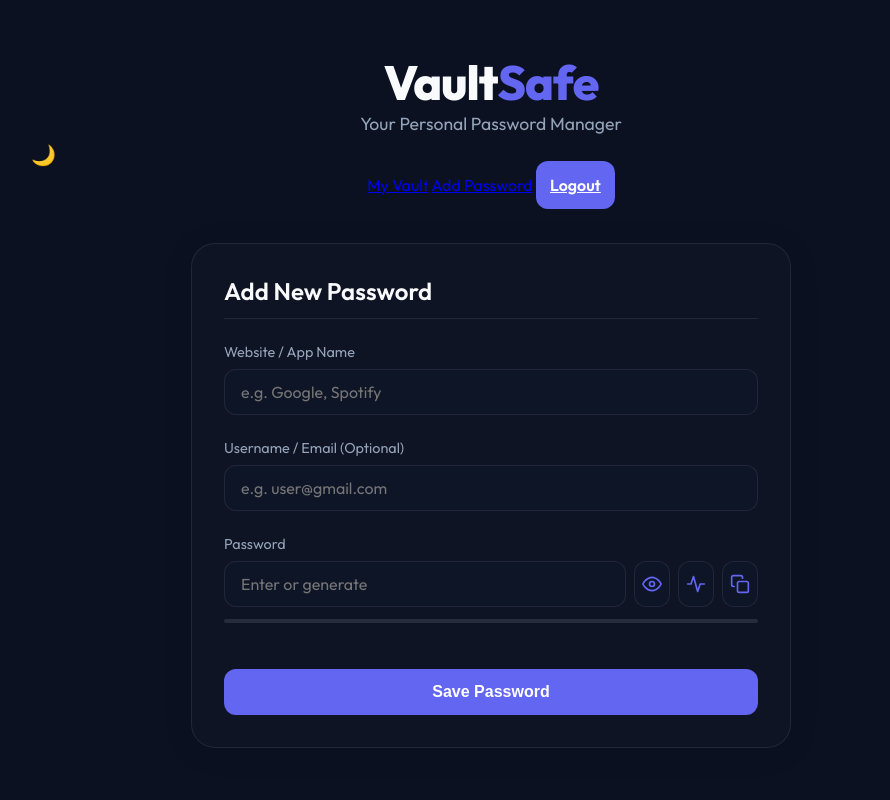
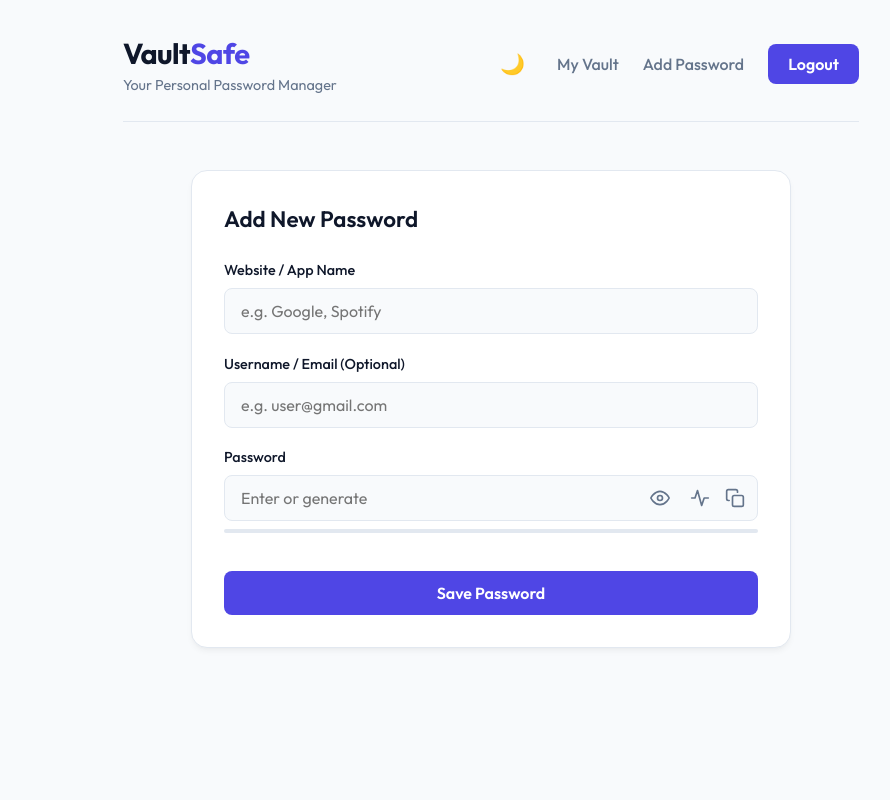
Before and after one commit to mishraadarsh27/password-manager, a Flask app: page /add in a window 1280 px wide. Shown: the whole page, without its empty margins (149-1039 px from the left). Run offline with Flask 3, Linux system fonts and the light colour scheme; the visitor is signed in with stand-in values (Sample User, id 1).

Commit message:
style: Premium UI overhaul with Light Mode aesthetic

```diff
--- a/static/css/style.css
+++ b/static/css/style.css
@@ -1,18 +1,36 @@
+/* Import Fonts */
+@import url('https://fonts.googleapis.com/css2?family=Outfit:wght@300;400;500;600;700&family=JetBrains+Mono:wght@400;500&display=swap');
+
+/* Base Variables (Light Mode) */
 :root {
-    --bg-color: #0b1121;
-    --card-bg: rgba(17, 24, 39, 0.65);
-    --primary: #6366f1;
-    --primary-hover: #4f46e5;
+    --bg-color: #f8fafc;
+    --card-bg: #ffffff;
+    --primary: #4f46e5;
+    --primary-hover: #4338ca;
     --accent: #10b981;
-    --text-main: #f8fafc;
-    --text-muted: #94a3b8;
-    --border: rgba(255, 255, 255, 0.08);
+    --text-main: #0f172a;
+    --text-muted: #64748b;
+    --border: #e2e8f0;
     --danger: #ef4444;
     --warning: #f59e0b;
-    --font-sans: 'Outfit', sans-serif;
-    --font-mono: 'JetBrains Mono', monospace;
+    --shadow: 0 4px 6px -1px rgba(0, 0, 0, 0.05), 0 2px 4px -2px rgba(0, 0, 0, 0.025);
+    --shadow-hover: 0 10px 15px -3px rgba(0, 0, 0, 0.08), 0 4px 6px -4px rgba(0, 0, 0, 0.04);
 }
 
+/* Extra Dark Mode */
+body.extra-dark {
+    --bg-color: #000000;
+    --card-bg: #0a0a0a;
+    --primary: #6366f1;
+    --primary-hover: #818cf8;
+    --text-main: #ffffff;
+    --text-muted: #a1a1aa;
+    --border: #27272a;
+    --shadow: none;
+    --shadow-hover: 0 10px 25px -5px rgba(255,255,255, 0.05);
+}
+
+/* Global Reset */
 * {
     margin: 0;
     padding: 0;
@@ -20,276 +38,203 @@
 }
 
 body {
-    font-family: var(--font-sans);
+    font-family: 'Outfit', sans-serif;
     background-color: var(--bg-color);
     color: var(--text-main);
     min-height: 100vh;
     display: flex;
-    justify-content: center;
+    flex-direction: column;
     align-items: center;
-    overflow-x: hidden;
-}
-
-/* Animated background gradient */
-.background-animation {
-    position: fixed;
-    top: 0;
-    left: 0;
-    width: 100vw;
-    height: 100vh;
-    background: radial-gradient(circle at 15% 50%, rgba(99, 102, 241, 0.15) 0%, transparent 50%),
-                radial-gradient(circle at 85% 30%, rgba(16, 185, 129, 0.15) 0%, transparent 50%),
-                radial-gradient(circle at 50% 80%, rgba(245, 158, 11, 0.1) 0%, transparent 50%);
-    z-index: -1;
-    animation: backgroundShift 20s ease-in-out infinite alternate;
-}
-
-@keyframes backgroundShift {
-    0% { transform: scale(1) translate(0, 0); }
-    33% { transform: scale(1.05) translate(2%, -2%); }
-    66% { transform: scale(1.1) translate(-2%, 2%); }
-    100% { transform: scale(1.05) translate(0, 0); }
+    transition: background-color 0.3s ease, color 0.3s ease;
+    line-height: 1.5;
 }
 
 .container {
     width: 100%;
-    max-width: 1000px;
+    max-width: 800px; /* Kept narrow for a focused look */
     padding: 2rem;
-    z-index: 1;
+    margin: 0 auto;
 }
 
-header {
-    text-align: center;
+/* Layout & Nav */
+.app-header {
+    display: flex;
+    justify-content: space-between;
+    align-items: center;
     margin-bottom: 3rem;
+    padding-bottom: 1.5rem;
+    border-bottom: 1px solid var(--border);
 }
 
-header h1 {
-    font-size: 3rem;
-    font-weight: 800;
-    letter-spacing: -1px;
-    margin-bottom: 0.5rem;
+@media (max-width: 600px) {
+    .app-header {
+        flex-direction: column;
+        gap: 1rem;
+        text-align: center;
+    }
 }
 
-header h1 span {
+.app-header h1 {
+    font-size: 1.8rem;
+    font-weight: 700;
+    letter-spacing: -0.5px;
+}
+
+.app-header h1 span {
     color: var(--primary);
 }
 
-header p {
+.app-header p {
+    font-size: 0.9rem;
     color: var(--text-muted);
-    font-size: 1.1rem;
 }
 
-.dashboard {
-    display: grid;
-    grid-template-columns: 1fr 1.5fr;
-    gap: 2rem;
+.top-nav {
+    display: flex;
+    gap: 1.5rem;
+    align-items: center;
 }
 
-@media (max-width: 768px) {
-    .dashboard {
-        grid-template-columns: 1fr;
-    }
+.nav-link {
+    color: var(--text-muted);
+    text-decoration: none;
+    font-weight: 500;
+    transition: color 0.2s ease;
 }
 
-/* Glassmorphism Card */
+.nav-link:hover {
+    color: var(--text-main);
+}
+
+.logout-btn {
+    padding: 0.5rem 1.25rem !important;
+    width: auto !important;
+}
+
+/* Cards */
 .card {
     background: var(--card-bg);
-    backdrop-filter: blur(16px);
-    -webkit-backdrop-filter: blur(16px);
     border: 1px solid var(--border);
-    border-radius: 1.5rem;
+    border-radius: 16px;
     padding: 2rem;
-    box-shadow: 0 4px 30px rgba(0, 0, 0, 0.1);
-    transition: transform 0.3s ease, box-shadow 0.3s ease, border-color 0.3s ease;
-}
-
-.card:hover {
-    transform: translateY(-5px);
-    box-shadow: 0 10px 40px rgba(0, 0, 0, 0.2);
-    border-color: rgba(255, 255, 255, 0.15);
+    box-shadow: var(--shadow);
+    transition: background 0.3s ease, border-color 0.3s ease, box-shadow 0.3s ease;
+    margin-bottom: 2rem;
 }
 
 .card h2 {
-    font-size: 1.5rem;
     margin-bottom: 1.5rem;
+    font-size: 1.4rem;
     font-weight: 600;
-    border-bottom: 1px solid var(--border);
-    padding-bottom: 0.75rem;
 }
 
+/* Forms & Inputs */
 .input-group {
-    margin-bottom: 1.5rem;
+    margin-bottom: 1.2rem;
 }
 
-.input-group label {
+label {
     display: block;
-    margin-bottom: 0.5rem;
+    margin-bottom: 0.4rem;
     font-size: 0.9rem;
-    color: var(--text-muted);
+    font-weight: 500;
+    color: var(--text-main);
 }
 
 input {
     width: 100%;
     padding: 0.75rem 1rem;
-    background: rgba(15, 23, 42, 0.6);
+    background: var(--bg-color);
     border: 1px solid var(--border);
-    border-radius: 0.75rem;
+    border-radius: 8px;
     color: var(--text-main);
     font-family: inherit;
     font-size: 1rem;
-    transition: all 0.3s ease;
+    transition: all 0.2s ease;
+    outline: none;
 }
 
 input:focus {
-    outline: none;
     border-color: var(--primary);
-    box-shadow: 0 0 0 3px rgba(59, 130, 246, 0.2);
+    box-shadow: 0 0 0 3px rgba(99, 102, 241, 0.1);
 }
 
 .password-input-wrapper {
+    position: relative;
     display: flex;
-    gap: 0.5rem;
+    align-items: center;
 }
 
-.btn-icon {
-    background: rgba(15, 23, 42, 0.6);
-    border: 1px solid var(--border);
-    border-radius: 0.75rem;
-    color: var(--primary);
-    width: 3rem;
-    display: flex;
-    justify-content: center;
-    align-items: center;
-    cursor: pointer;
-    transition: all 0.2s ease;
+.password-input-wrapper input {
+    padding-right: 120px;
 }
 
-.btn-icon:hover {
-    background: var(--primary);
-    color: white;
-    border-color: var(--primary);
+.password-input-wrapper .btn-icon {
+    position: absolute;
+    background: transparent;
+    border: none;
+    color: var(--text-muted);
+    cursor: pointer;
+    padding: 0.5rem;
+    display: flex;
+    align-items: center;
+    transition: color 0.2s ease;
 }
 
-.strength-meter-container {
-    width: 100%;
-    height: 4px;
-    background: rgba(255, 255, 255, 0.1);
-    border-radius: 2px;
-    margin-top: 0.75rem;
-    overflow: hidden;
+.password-input-wrapper .btn-icon:hover {
+    color: var(--primary);
 }
 
-.strength-meter-bar {
-    height: 100%;
-    width: 0%;
-    transition: width 0.3s ease, background-color 0.3s ease;
-}
+#btn-toggle-vis { right: 80px; }
+#btn-generate { right: 40px; }
+#btn-copy { right: 5px; }
 
-.strength-text {
-    font-size: 0.8rem;
-    margin-top: 0.4rem;
-    text-align: right;
-    min-height: 1rem;
-    color: var(--text-muted);
-}
-
+/* Buttons */
 .btn-primary {
-    width: 100%;
-    padding: 0.875rem;
     background: var(--primary);
     color: white;
     border: none;
-    border-radius: 0.75rem;
-    font-size: 1rem;
+    padding: 0.75rem 1.5rem;
+    border-radius: 8px;
     font-weight: 600;
     cursor: pointer;
-    transition: all 0.3s ease;
+    width: 100%;
+    font-family: inherit;
+    font-size: 1rem;
+    transition: all 0.2s cubic-bezier(0.4, 0, 0.2, 1);
+    display: inline-block;
+    text-align: center;
+    text-decoration: none;
 }
 
 .btn-primary:hover {
     background: var(--primary-hover);
     transform: translateY(-2px);
-    box-shadow: 0 4px 12px rgba(59, 130, 246, 0.3);
+    box-shadow: 0 4px 12px rgba(79, 70, 229, 0.3);
 }
 
-.toast-container {
-    position: fixed;
-    bottom: 2rem;
-    right: 2rem;
-    display: flex;
-    flex-direction: column;
-    gap: 1rem;
-    z-index: 1000;
-}
-
-.toast {
-    padding: 1rem 1.5rem;
-    border-radius: 0.75rem;
-    font-size: 0.95rem;
-    font-weight: 500;
-    box-shadow: 0 10px 25px rgba(0, 0, 0, 0.2);
-    animation: slideIn 0.3s cubic-bezier(0.68, -0.55, 0.265, 1.55) forwards;
-    backdrop-filter: blur(10px);
-}
-
-@keyframes slideIn {
-    0% { opacity: 0; transform: translateX(100%); }
-    100% { opacity: 1; transform: translateX(0); }
-}
-
-.toast.success {
-    background: rgba(16, 185, 129, 0.85);
-    color: white;
-    border: 1px solid rgba(16, 185, 129, 0.5);
-}
-
-.toast.error {
-    background: rgba(239, 68, 68, 0.85);
-    color: white;
-    border: 1px solid rgba(239, 68, 68, 0.5);
-}
-
-.search-box {
-    margin-bottom: 1.5rem;
-}
-
+/* Password List */
 .passwords-list {
     display: flex;
     flex-direction: column;
     gap: 0.75rem;
-    max-height: 400px;
-    overflow-y: auto;
-    padding-right: 0.5rem;
-}
-
-/* Custom Scrollbar */
-.passwords-list::-webkit-scrollbar {
-    width: 6px;
-}
-.passwords-list::-webkit-scrollbar-track {
-    background: rgba(0,0,0,0.1);
-    border-radius: 3px;
-}
-.passwords-list::-webkit-scrollbar-thumb {
-    background: var(--border);
-    border-radius: 3px;
 }
 
 .password-item {
-    background: rgba(15, 23, 42, 0.4);
+    background: var(--card-bg);
     border: 1px solid var(--border);
-    padding: 1rem;
-    border-radius: 0.75rem;
+    padding: 1rem 1.25rem;
+    border-radius: 12px;
     display: flex;
     justify-content: space-between;
     align-items: center;
-    transition: all 0.2s ease;
+    transition: all 0.2s cubic-bezier(0.4, 0, 0.2, 1);
 }
 
 .password-item:hover {
-    background: rgba(30, 41, 59, 0.8);
-    border-color: rgba(255, 255, 255, 0.2);
-    transform: translateX(4px);
+    box-shadow: var(--shadow-hover);
+    transform: translateY(-2px) scale(1.01);
+    border-color: var(--primary);
 }
 
 .site-name {
@@ -336,32 +289,88 @@ input:focus {
     background: rgba(239, 68, 68, 0.1);
 }
 
-/* Login Page Styles */
+/* Strength Meter */
+.strength-meter-container {
+    height: 4px;
+    background: var(--border);
+    border-radius: 2px;
+    margin-top: 0.5rem;
+    overflow: hidden;
+}
+
+.strength-meter-bar {
+    height: 100%;
+    width: 0;
+    background: var(--danger);
+    transition: width 0.3s ease, background-color 0.3s ease;
+}
+
+.strength-text {
+    font-size: 0.75rem;
+    margin-top: 0.25rem;
+    font-weight: 500;
+    text-align: right;
+    min-height: 15px;
+}
+
+/* Toast */
+.toast-container {
+    position: fixed;
+    bottom: 2rem;
+    right: 2rem;
+    display: flex;
+    flex-direction: column;
+    gap: 0.5rem;
+    z-index: 1000;
+}
+
+.toast {
+    background: var(--card-bg);
+    color: var(--text-main);
+    padding: 1rem 1.5rem;
+    border-radius: 8px;
+    box-shadow: var(--shadow-hover);
+    border-left: 4px solid var(--primary);
+    animation: slideIn 0.3s cubic-bezier(0.4, 0, 0.2, 1) forwards;
+}
+
+.toast.success { border-left-color: var(--accent); }
+.toast.error { border-left-color: var(--danger); }
+
+@keyframes slideIn {
+    from { transform: translateX(100%); opacity: 0; }
+    to { transform: translateX(0); opacity: 1; }
+}
+
+/* Login Page */
 .login-container {
-    max-width: 500px;
+    display: flex;
+    align-items: center;
+    justify-content: center;
+    min-height: 100vh;
+    padding: 1rem;
+    width: 100%;
 }
 
 .login-card {
+    width: 100%;
+    max-width: 420px;
+    text-align: center;
+    padding: 3rem 2rem;
+}
+
+.login-icon {
+    width: 64px;
+    height: 64px;
+    background: rgba(99, 102, 241, 0.1);
+    border-radius: 50%;
+    display: flex;
+    align-items: center;
+    justify-content: center;
+    margin: 0 auto 1.5rem;
+    color: var(--primary);
+}
+
+.empty-state {
     text-align: center;
 }
-
-.setup-desc {
-    color: var(--text-muted);
-    margin-bottom: 2rem;
-    font-size: 0.95rem;
-    line-height: 1.5;
-}
-
-.setup-desc strong {
-    color: var(--danger);
-}
-
-.error-msg {
-    color: var(--danger);
-    background: rgba(239, 68, 68, 0.1);
-    border: 1px solid rgba(239, 68, 68, 0.2);
-    padding: 0.75rem;
-    border-radius: 0.5rem;
-    margin-bottom: 1.5rem;
-    font-size: 0.9rem;
-}
```
Also changed, not shown: other parts of static/css/style.css (+24 -16 lines).
